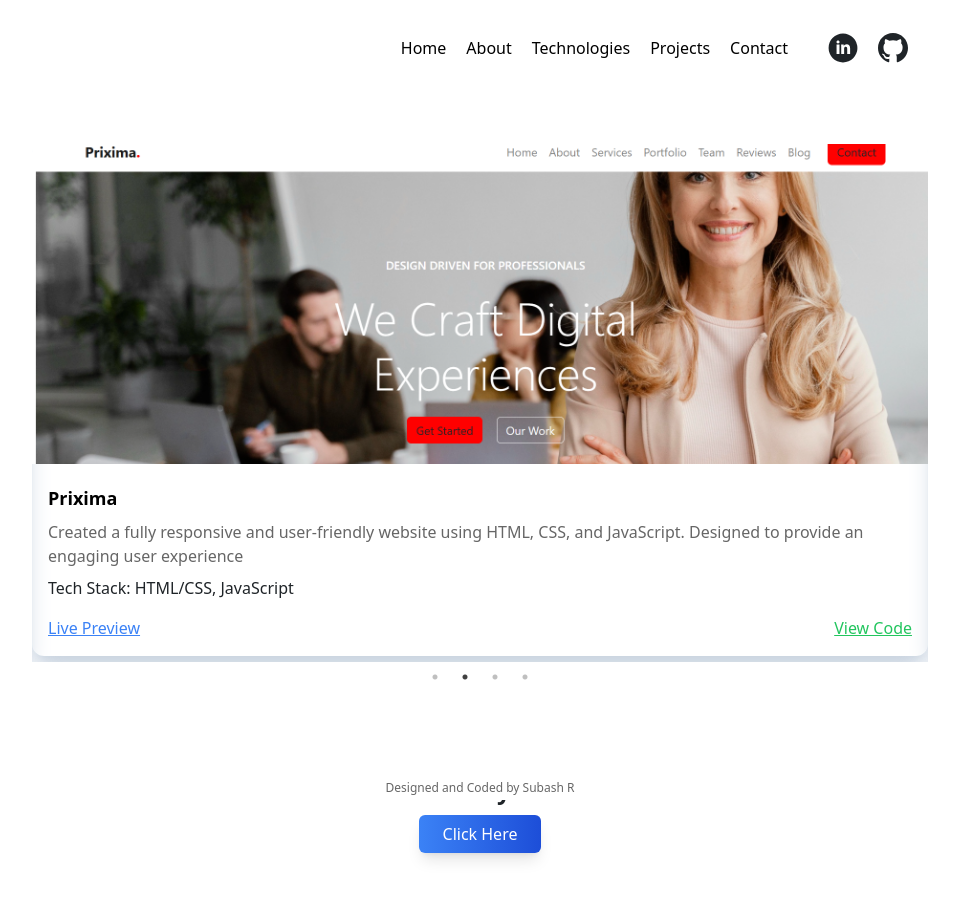
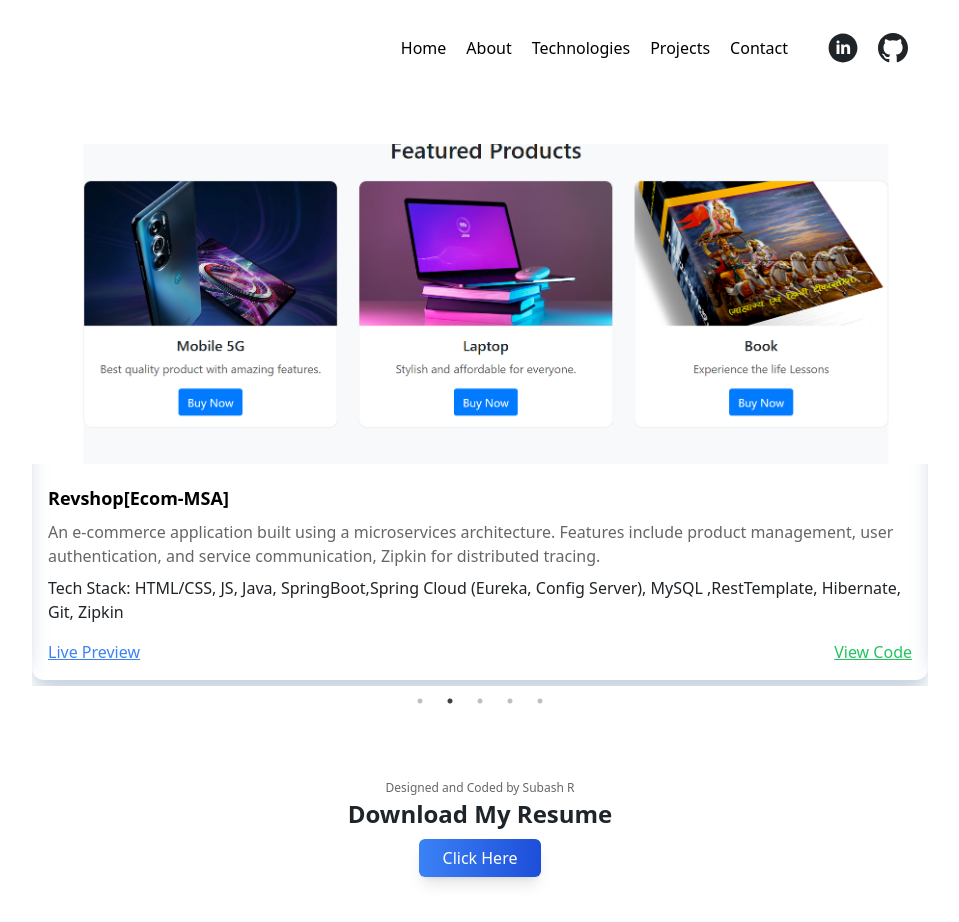
Before and after one commit to Subash770/My-PortFolio, a React (Create React App) app: page /projects in a window 1280 px wide. Shown: the top 922 px of the page, without its empty margins (160-1119 px from the left). Built offline with nearby package versions, Linux system fonts and the light colour scheme.

Commit message:
ecom-msa add

```diff
--- a/src/Details.js
+++ b/src/Details.js
@@ -36,6 +36,7 @@ import prixima from "./assets/projects/Prixima.png";
 import spinner from "./assets/projects/Spinner.png";
 import shopnow from "./assets/projects/ShopNow.png";
 import falcon from "./assets/projects/Falcon.png";
+import revshop from "./assets/projects/RevshopProducts.png";
 
 //Certificates
 import acadexcellence from "./assets/certificate/acadexcellence.jpg";
@@ -247,6 +248,14 @@ export const projectData = [
     githubLink: "https://github.com/Subash770/ShopNow-Frontend",
   },
   {
+    title:"Revshop[Ecom-MSA]",
+    description:"An e-commerce application built using a microservices architecture. Features include product management, user authentication, and service communication, Zipkin for distributed tracing.",
+    techstack:"HTML/CSS, JS, Java, SpringBoot,Spring Cloud (Eureka, Config Server), MySQL ,RestTemplate, Hibernate, Git, Zipkin",
+    image: revshop,
+    previewLink:"https://github.com/Subash770/Ecom-MSA",
+    githublink:"https://github.com/Subash770/Ecom-MSA",
+  },
+  {
     title: "Prixima",
     description: "Created a fully responsive and user-friendly website using HTML, CSS, and JavaScript. Designed to provide an engaging user experience",
     techstack: "HTML/CSS, JavaScript",
@@ -294,14 +303,7 @@ export const achievements = [
 // Enter your Project Details here
 // export const projectDetails = [
 //
-//   {
-//     title: "RevShop-Microservice Application",
-//     image: projectImage1,
-//     description: `An e-commerce application built using a microservices architecture. Features include product management, user authentication, and service communication via Zipkin for distributed tracing.`,
-//     techstack: "HTML/CSS, JS, Java, SpringBoot, Hibernate, SQL, Git, Zipkin",
-//     previewLink: "#",
-//     githubLink: "https://github.com/Subash770/Ecom-Project-MicroService",
-//   },
+//
 //   {
 //     title: "Traffic Sign Recognition for Autonomous Vehicle Using Machine Learning",
 //     image: projectImage2,
```
Also changed, not shown: src/assets/projects/RevshopProducts.png (added).
